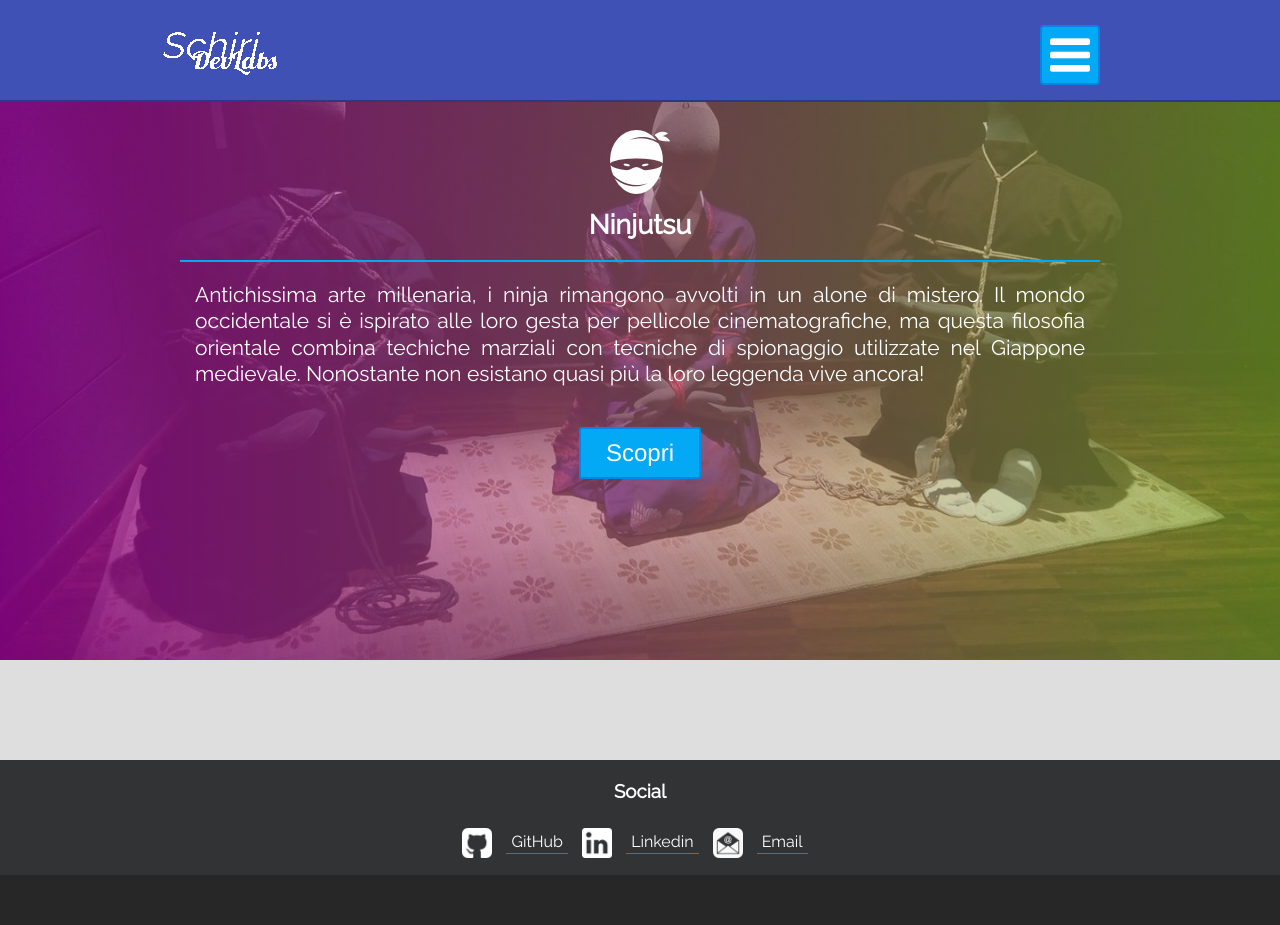
After one commit to RiccardoSchifaudo94/schiri_site, a PHP site: page /ninjutsu.php in a window 1280 px wide. The commit adds this page. Run offline with PHP 8.4, Linux system fonts and the light colour scheme.

Commit message:
#creazione sub menu di second livello
#creazione sezione ninja

#modifica header

#inizio implementazione controllo js sub menus

```diff
--- a/css/media.css
+++ b/css/media.css
@@ -14,10 +14,10 @@
 		transition:0.4s ease-in-out;
 	}
 	.schiri_sub_header li:hover{
-		border-bottom: 2px solid #fff!important;
+		/*border-bottom: 2px solid #fff!important;*/
 	}
 	.schiri_sub_header li:hover img{
-		padding-bottom:10px;
+		/*padding-bottom:10px;*/
 		max-width:30px;
 	}
 
@@ -138,16 +138,23 @@
 		width:100%;
 	}
 
+	.schiri_bkg_1,
+	.schiri_bkg_3,
+	.schiri_bkg_4{
+		margin-top:80px;
+	/*	height: calc(120vw - 100px); */
+	}
+	.schiri_bkg_3, .schiri_bkg_4{
+		max-height:unset;
+		padding: 50px 20px;
+		height:unset;
+	}
 
 }
 @media screen and (max-width:468px){
 	/* SITE  */
 	.schiri_header{
 		min-height:80px;
-	}
-	.schiri_bkg_1{
-		margin-top:80px;
-		height: calc(120vw - 100px);
 	}
 	.schiri_sub_header{
 		top:80px;
@@ -168,7 +175,7 @@
 	    font-family: Arial;
 	    padding: 10px 0px 20px;
 	    border-radius: 3px;
-	    background-color: rgba(0, 0, 0, 0.7);
+	  /*  background-color: rgba(0, 0, 0, 0.7); */
 	}
 	.schiri_welcome_box h1{
 		max-width:300px;
@@ -195,7 +202,7 @@
 	    margin-top: 0px;
 	}
 	.schiri_content p{
-		font-size:16px;
+		font-size:14px;
 	}
 	.schiri_container{
 		max-width: 300px;
--- a/css/style.css
+++ b/css/style.css
@@ -48,7 +48,7 @@ body {
 	background-color: #03A9F4;
 	height:auto;
 	width:100%;
-	padding: 0px 0 20px;
+	/*padding: 0px 0 20px;*/
 	display:none;
 	position:absolute;
 	top:100px;
@@ -57,7 +57,7 @@ body {
 .schiri_sub_header ul{
 	list-style-type:none;
 	text-align: center;
-	margin-top:20px;
+	/*margin-top:20px;*/
 }
 .schiri_sub_header li:first-child{
 	border-top: 1px solid #ffffff;
@@ -67,7 +67,7 @@ body {
 	padding-top: 15px;
 	padding-bottom: 20px;
 	padding-left: 40px;
-	transition:0.4s;
+	/*transition:0.4s;*/
 }
 .schiri_sub_header li:hover {
     background-color:#0983e4;
@@ -85,6 +85,15 @@ body {
 	margin-top:10px;
 	font-weight: 600;
     font-family: "Raleway";
+}
+ul.schiri_second_sub_header {
+    background-color: #0983e4;
+    position: absolute;
+    top: 94px;
+    left: 0;
+    width: 100%;
+    border-bottom: 2px solid #3f51b5;
+    display:none;
 }
 .schiri_brand{
 	font-size:30px;
@@ -111,6 +120,9 @@ body {
 .schiri_menu_active{
 	background-color: #03A9F4;
 	border: 2px solid #0d338a!important;
+}
+.schiri_submenu_active{
+	background-color: #0983e4;
 }
 .schiri_title_section{
 	opacity: 0;
@@ -155,7 +167,8 @@ body {
 .schiri_content.schiri_bkg_1:before,
 .schiri_content.schiri_bkg_2:before,
 .schiri_content.schiri_bkg_3:before,
-.schiri_content.schiri_bkg_4:before{
+.schiri_content.schiri_bkg_4:before,
+.schiri_content.schiri_bkg_5:before{
     content: "";
     background-image: linear-gradient(-90deg, rgba(166, 225, 50, 0.51) ,rgba(181, 6, 174, 0.66));
     position: absolute;
@@ -170,59 +183,45 @@ body {
 }
 .schiri_bkg_1{
 	background-image: url(../img/riccardo3.jpg);
-	background-size: cover;
-	-webkit-mask-image: -webkit-gradient(linear, left 90%, left bottom, from(#ffffff), to(#ffffff));
-	background-attachment: fixed;
-	background-position: bottom right;
-	height: calc(56vh - 100px);
-	max-height: 400px;
-	margin-top: 100px;
-	padding: 150px 20px;
-	background-repeat: no-repeat;
 }
 .schiri_bkg_2{
 	background-image: url(../img/job_experience.jpg);
-    background-size: cover;
-    background-attachment: fixed;
-    background-position: center center;
-    min-height: 240px;
-    padding: 70px 20px 60px;
-    background-repeat: no-repeat;
-    position: relative;
 }
 .schiri_bkg_3{
 	background-image: url(../img/viaggi/interrail/barche_norvegia.jpg);
 
 }
+.schiri_bkg_4{
+		background-image:url("../img/diabolo/diabolo_in_action.jpg");
+}
+.schiri_bkg_5{
+	background-image:url("../img/ninjutsu/manichini_legati.jpg");
+}
+.schiri_bkg_1,
+.schiri_bkg_2,
 .schiri_bkg_3,
-.schiri_bkg_4{
+.schiri_bkg_4,
+.schiri_bkg_5{
 	background-size: cover;
-	-webkit-mask-image: -webkit-gradient(linear, left 90%, left bottom, from(#ffffff), to(#ffffff));
-	background-attachment: fixed;
-	background-position: bottom right;
-	height: calc(56vh - 100px);
-	max-height: 400px;
-	margin-top: 100px;
-	padding: 150px 20px;
-	background-repeat: no-repeat;
+    background-attachment: fixed;
+    background-position: center center;
+    min-height: 240px;
+    padding:100px 20px 60px;
+    background-repeat: no-repeat;
+    position: relative;
+}
+.schiri_bkg_4,
+.schiri_bkg_5{
+	min-height:500px;
 }
 .schiri_bkg_4 video {
     position: absolute;
     top: 0;
-    min-width: 100%;
-    min-height: 100%;
     left: 0;
+    z-index:-2;
+    max-width:100%;
 }
-/*.schiri_bkg_2:before{
-	content: "";
-    width: 100%;
-    right: 0;
-    top: 0;
-    left: 0;
-    position: absolute;
-    bottom: 0;
-    background-image: linear-gradient(-90deg, rgba(166, 225, 50, 0.51) ,rgba(181, 6, 174, 0.66));
-}*/
+
 .schiri_footer{
 	background-color: #3e3e3e;
     color: #fff;
@@ -331,7 +330,7 @@ body {
 }
 .schiri_box_section p {
     text-align: justify;
-    padding: 20px 25px 0px;
+    padding:20px 15px 15px;
 }
 .schiri_skills{
 	background-color: #0983e4;
--- a/diabolo.php
+++ b/diabolo.php
@@ -1,9 +1,9 @@
 <?php include("include/components/header.php");	?>
 		<div class="schiri_content schiri_bkg_4">
 			<div class="schiri_container">
-				<video autoplay muted loop id="myVideo" style="">
+				<!--<video autoplay muted loop id="myVideo" style="">
 				  <source src="img/diabolo/diabolo_trick.mp4" type="video/mp4">
-				</video>
+				</video>-->
 				<div class="schiri_box_section">
 					<img src="img/diabolo.png" style="max-width:64px;">
 					<h2 class="schiri_title_section_site_h2">Diabolo</h2>
@@ -18,7 +18,6 @@
 			</div>
 		</div>
 		<div class="schiri_container">
-
 		</div>
 		<a name="diabolo-gallery"></a>
 		<div class="schiri_content">
--- a/include/components/header.php
+++ b/include/components/header.php
@@ -43,9 +43,36 @@
 						<li><a href="#contact"><img src="img/home.png"><div id="contacts">Contatti</div></a></li>
 					</ul>
 					<?php endif;?>
-					<?php if(basename($_SERVER['PHP_SELF'])=="viaggi.php"): ?>
+					<?php if(basename($_SERVER['PHP_SELF'])!="index.php"): ?>
 					<ul>
-						<li><a href="index.php"><img src="img/home.png"><div id="home">Home</div></a></li>
+						<li>
+							<a href="index.php">
+								<img src="img/home.png"><div id="home">Home</div>
+							</a>
+						</li>
+						<li>
+							<a href="viaggi.php">
+								<img src="img/world.png"><div>Viaggi</div>
+							</a>
+							<ul class="schiri_second_sub_header">
+		 						<div class="schiri_container">
+		 							<li><a>Malta</a></li>
+		        					<li><a>Interrail</a></li>
+		        					<li><a>Erasmus Plus</a></li>
+		     						<li><a>Fuori Porta</a></li>
+		     					</div>
+		    				</ul>
+						</li>
+						<li>
+							<a href="diabolo.php">
+								<img src="img/diabolo.png"><div>Diabolo</div>
+							</a>
+						</li>
+						<li>
+							<a href="ninjutsu.php">
+								<img src="img/ninja.png"><div id="home">Ninjutsu</div>
+							</a>
+						</li>
 					</ul>
 					<?php endif;?>
 				</div>
--- a/index.php
+++ b/index.php
@@ -168,7 +168,9 @@
 					<div class="schiri_dashboard_base schiri_dashboard_block_2 schiri_dashboard_base_no_border">
 						<img src="img/ninja.png" class="schiri_img_responsive">
 						<h3>Ninjutsu</h3>
-						<button class="schiri_btn schiri_btn_reverse">Scopri</button>
+						<a href="<?php echo Utility::get_base_url().'/../ninjutsu.php'; ?>">
+							<button class="schiri_btn schiri_btn_reverse">Scopri</button>
+						</a>
 					</div>
 				</div>
 				<hr class="schiri_line_white">
--- a/js/main.js
+++ b/js/main.js
@@ -5,6 +5,13 @@ $(document).ready(function(){
 	});
 	$(".schiri_sub_header li a").click(function(){
 		$(".schiri_sub_header").slideToggle();
+	});
+	$(".schiri_sub_header li a").hover(function(){
+		if($(this).siblings().size()>0){
+			$(this).parent().addClass("schiri_submenu_active");
+			$(this).parent().children().find("ul li").css("backgorund-color","red");
+		}
+
 	});
 	$('a[href^="#"]').click(function () {
 		$('html, body').animate({
--- /dev/null
+++ b/ninjutsu.php
@@ -0,0 +1,25 @@
+<?php include("include/components/header.php");	?>
+		<div class="schiri_content schiri_bkg_5">
+			<div class="schiri_container">
+				<div class="schiri_box_section">
+					<img src="img/ninja.png">
+					<h2 class="schiri_title_section_site_h2">Ninjutsu</h2>
+					<p>
+					   Antichissima arte millenaria, i ninja rimangono avvolti in un alone di mistero.
+					   Il mondo occidentale si è ispirato alle loro gesta per pellicole cinematografiche,
+					   ma questa filosofia orientale combina techiche marziali con tecniche di spionaggio
+					   utilizzate nel Giappone medievale. Nonostante non esistano quasi più la loro leggenda
+					   vive ancora!
+					</p>
+					<a href="#trips-gallery"><button class="schiri_btn">Scopri</button></a>
+				</div>
+			</div>
+		</div>
+		<div class="schiri_container">
+
+		</div>
+		<a name="trips-gallery"></a>
+		<div class="schiri_content">
+
+		</div>
+<?php include("include/components/footer.php");	?>
```
Also changed, not shown: img/diabolo/diabolo_in_action.jpg (added), img/ninjutsu/manichini_legati.jpg (added), 2 other files.
